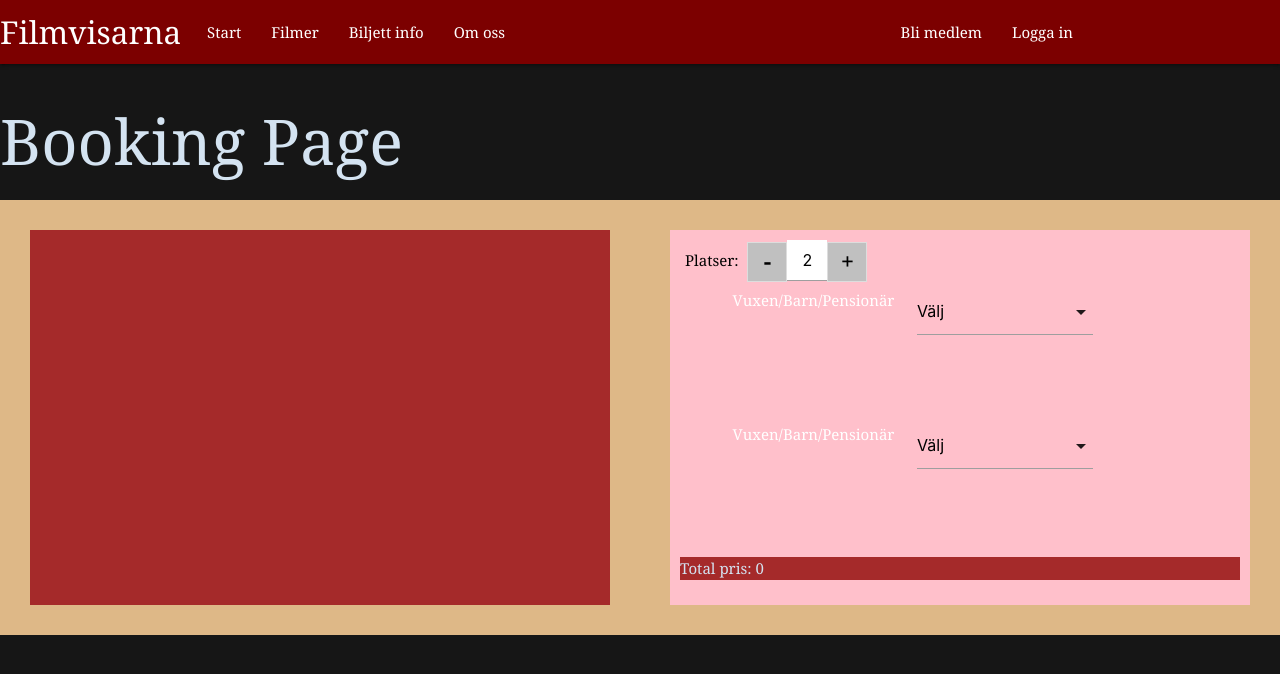
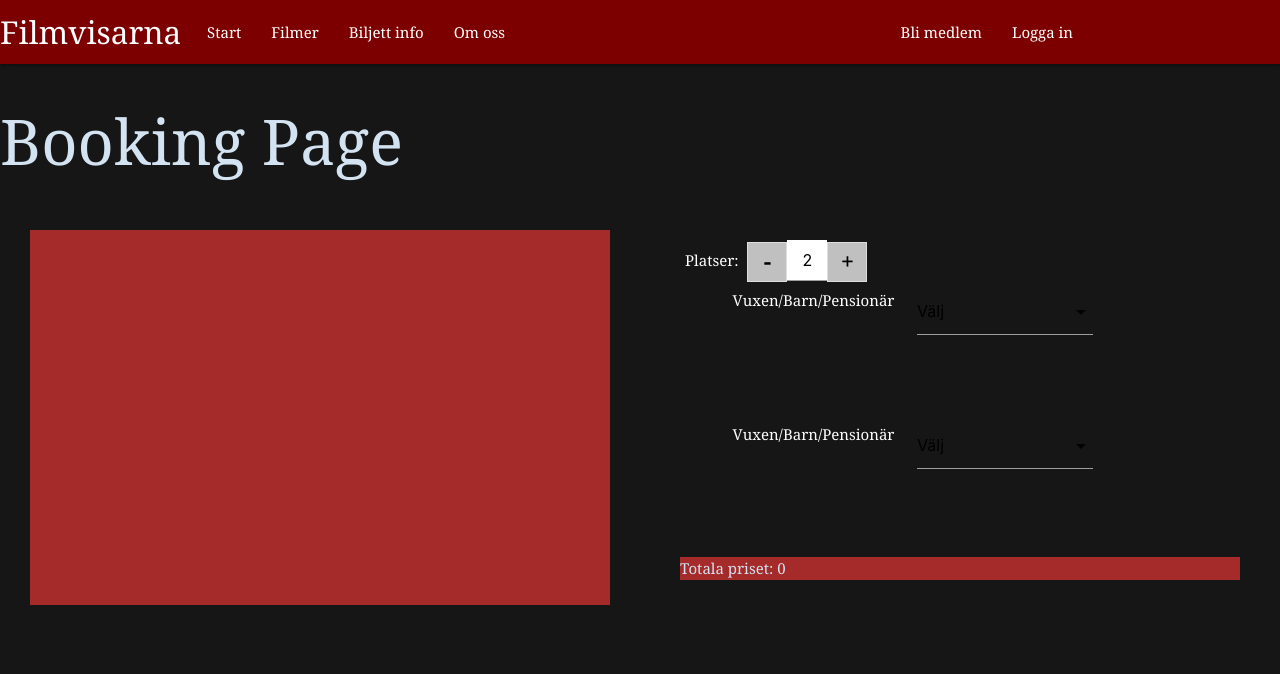
Before and after one commit to ali94160/filmvisarna-grupp3, a Vue app in the folder frontend/: page /booking in a window 1280 px wide. Shown: the top 674 px of the page. Built offline with nearby package versions, Linux system fonts and the light colour scheme; no server answers.

Commit message:
Changes is booking.vue

```diff
--- a/frontend/src/views/Booking.vue
+++ b/frontend/src/views/Booking.vue
@@ -12,7 +12,7 @@
       <div class="value-button" v-on:click="increaseValue">+</div>
 
       <BookingInput v-for="seat in chosenSeatsInput" :key="seat" :ticketNumber="seat" @updateTotalPrice="updateTotalPrice" />
-      <p>Total pris: {{ totalPrice }}</p>
+      <p>Totala priset: {{ totalPrice }}</p>
 
     </div>
   </div>
@@ -26,7 +26,8 @@ export default {
     return{
       chosenSeats: 2,
       maxSeats: 8,
-      totalPrice:0
+      totalPrice:0,
+      lastAddedPrice:[]
     }
   },
 
@@ -38,13 +39,21 @@ export default {
     decreaseValue(){
       if(this.chosenSeats > 1)
       this.chosenSeats--;
+        console.log('last added price is', this.lastAddedPrice[this.lastAddedPrice.length-1])
+        this.totalPrice-=this.lastAddedPrice[this.lastAddedPrice.length-1];
+        this.lastAddedPrice.splice(this.lastAddedPrice.length-1, 1)
+
+
     },
 
     increaseValue(){
       if(this.chosenSeats < this.maxSeats)
       this.chosenSeats++;
     },
-updateTotalPrice(price){
+
+  updateTotalPrice(price){
+  console.log('price som pushas upp är', price)
+  this.lastAddedPrice.push(price)
   this.totalPrice+=price;
   console.log('total pris är', this.totalPrice)
 
@@ -86,14 +95,13 @@ input::-webkit-inner-spin-button {
   display: grid;
   grid-template-columns: repeat(2, 3fr);
   grid-gap: 60px;
-  background-color: burlywood;
   padding: 30px;
 
 }
 
 span{
   padding: 5px;
-  color: black;
+  color:white;
 
 }
 
@@ -102,7 +110,7 @@ span{
 }
 
 .info{
-  background-color: pink;
+
   padding: 10px;
 }
 
```
